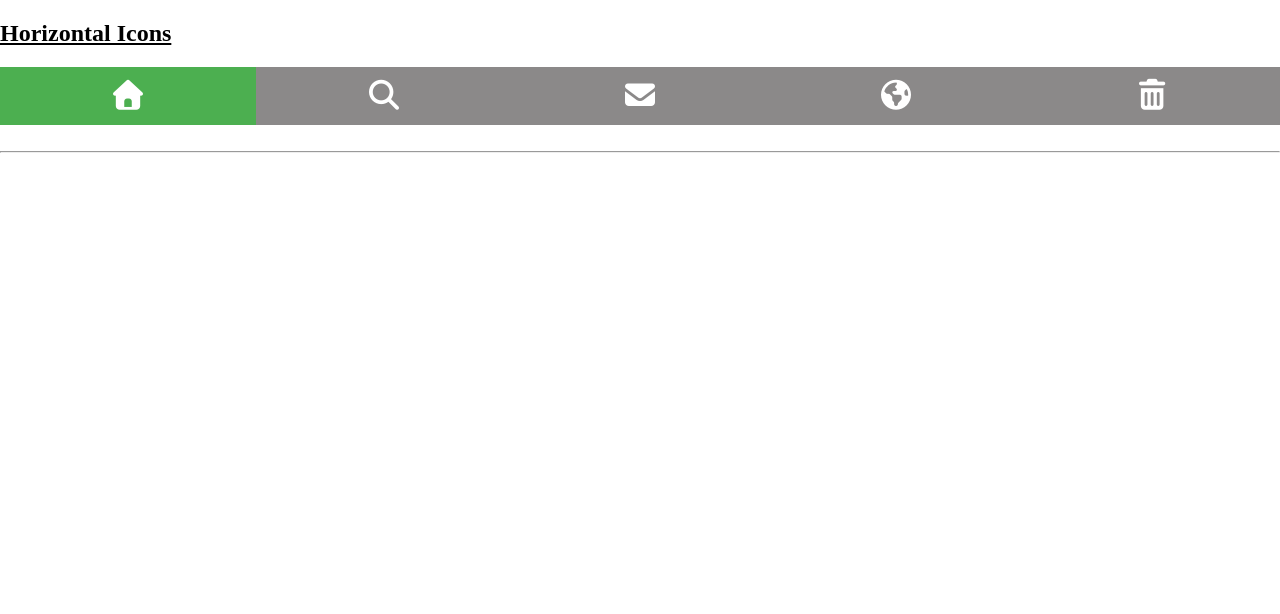
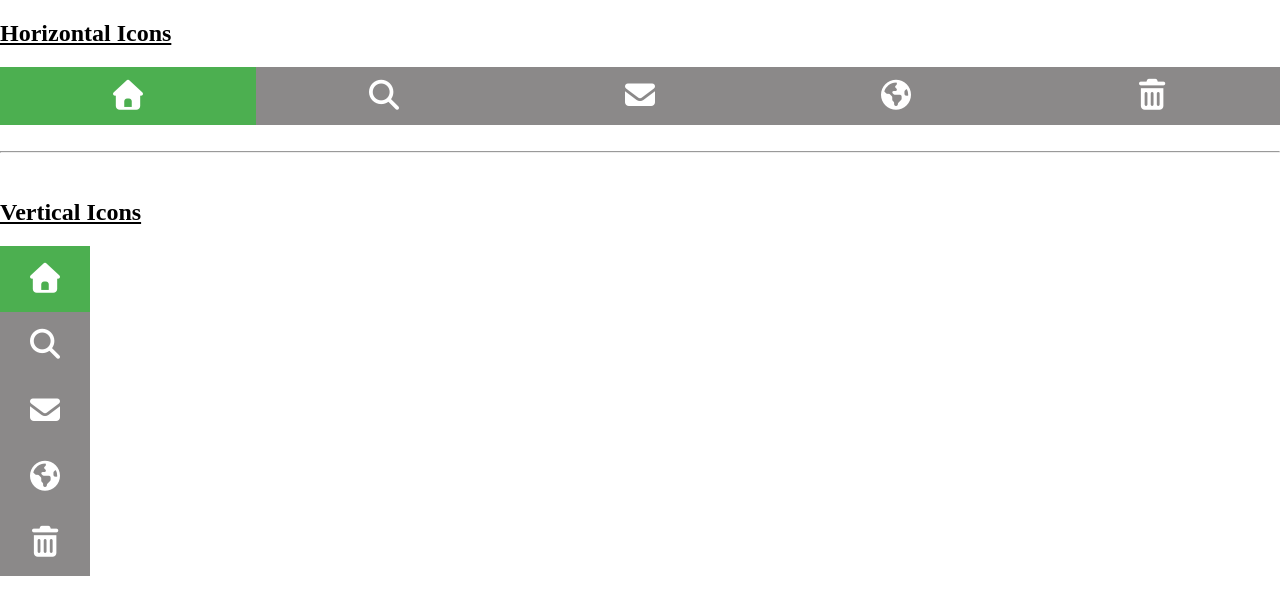
Before and after one commit to ahmadEssam77/Icon-Bar, a plain HTML site: page index.html in a window 1280 px wide. Drawn offline with Linux system fonts and the light colour scheme.

Commit message:
add the vertical icon

```diff
--- a/index.html
+++ b/index.html
@@ -11,7 +11,7 @@
 <body>
     <!-- Horizontal Icons -->
     <h2>Horizontal Icons</h2>
-    <div>
+    <div class="horizontal">
         <a href="#" class="active"><i class="fas fa-home"></i></a>
         <a href="#"><i class="fa fa-search"></i></a>
         <a href="#"><i class="fas fa-envelope"></i></a>
@@ -21,7 +21,14 @@
     <!-- Horizontal Icons -->
     <br><hr><br>
     <!-- Vertical Icons -->
-
+    <h2>Vertical Icons</h2>
+    <div class="vertical">
+        <a href="#" class="active"><i class="fas fa-home"></i></a>
+        <a href="#"><i class="fa fa-search"></i></a>
+        <a href="#"><i class="fas fa-envelope"></i></a>
+        <a href="#"><i class="fas fa-globe-americas"></i></a>
+        <a href="#"><i class="fas fa-trash-alt"></i></a>
+    </div>
     <!-- Vertial Icons -->
 </body>
 </html>
--- a/style.css
+++ b/style.css
@@ -5,7 +5,7 @@ body {
 /* Global */
 
 /* Horizontal Icons */
-div {
+.horizontal {
     background-color: #8B8989;
     width: 100%;
     overflow: auto;
@@ -15,7 +15,7 @@ h2 {
     text-decoration: underline;
 }
 
-div a {
+.horizontal a {
     text-decoration: none;
     color: #FFF;
     font-size: 30px;
@@ -35,6 +35,17 @@ a:hover {
 /* Horizontal Icons */
 
 /* Vertical Icons */
+.vertical {
+    width: 90px;
+    background-color: #8B8989;
+}
 
+.vertical a {
+    color: #FFF;
+    display: block;
+    text-align: center;
+    padding: 16px;
+    font-size: 30px;
+}
 
 /* Vertical Icons */
```
